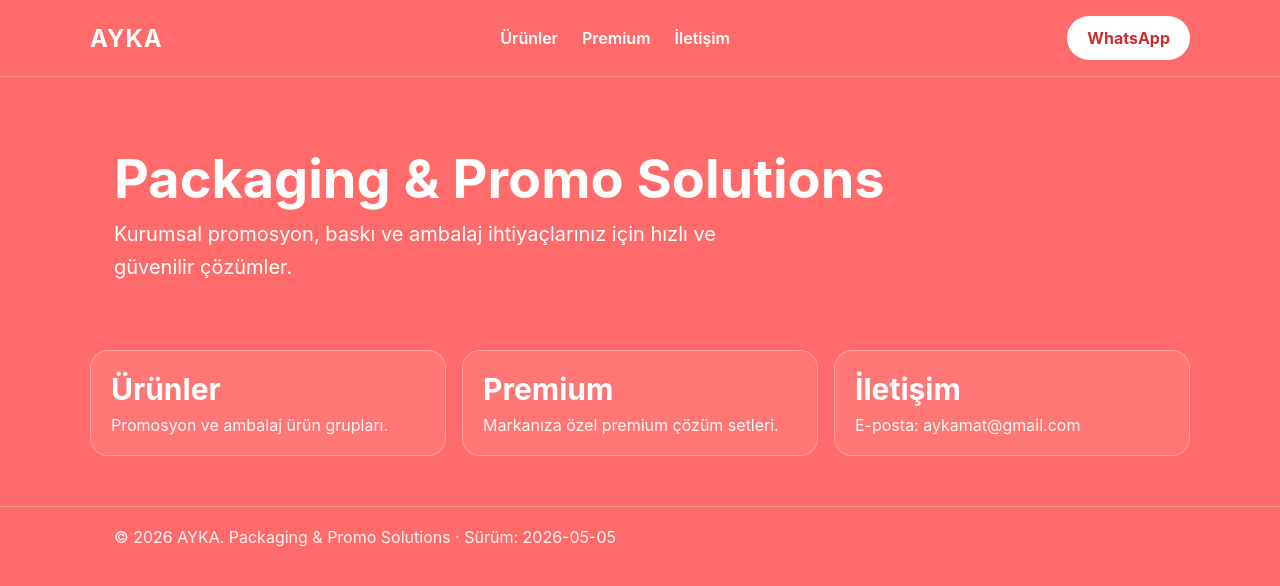
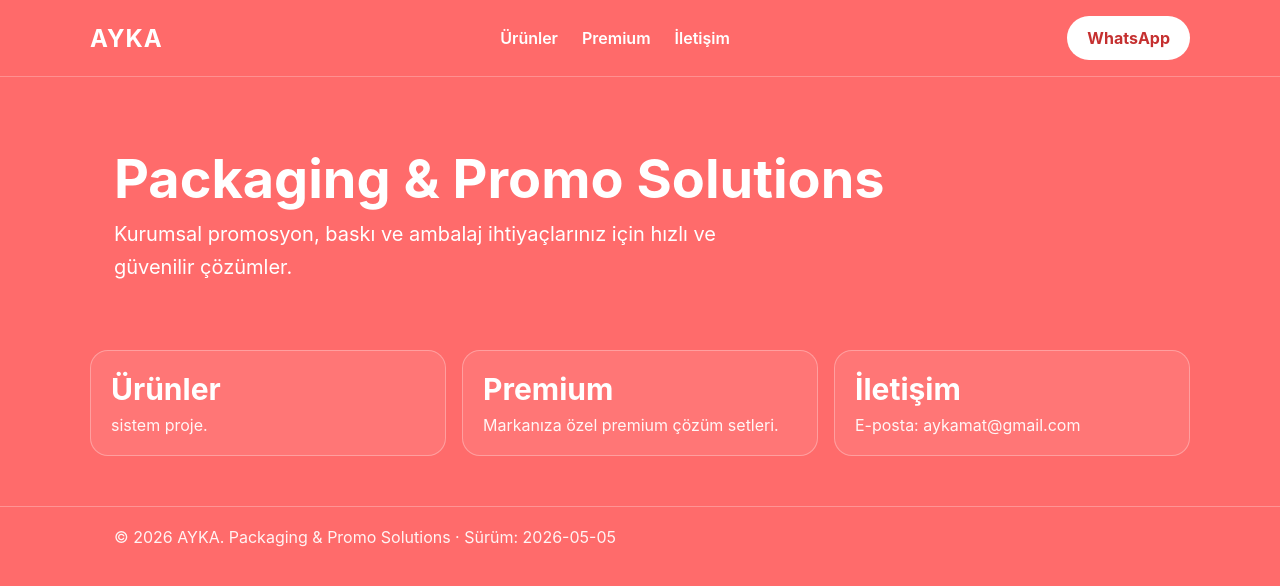
Before and after one commit to aykapromo/ayka-site, a website: page index.html in a window 1280 px wide. Drawn offline with Linux system fonts and the light colour scheme.

```diff
--- a/index.html
+++ b/index.html
@@ -56,7 +56,7 @@
     </section>
 
     <section class="container grid" id="urunler">
-      <article class="card"><h3>Ürünler</h3><p>Promosyon ve ambalaj ürün grupları.</p></article>
+      <article class="card"><h3>Ürünler</h3><p>sistem proje.</p></article>
       <article class="card" id="premium"><h3>Premium</h3><p>Markanıza özel premium çözüm setleri.</p></article>
       <article class="card" id="iletisim"><h3>İletişim</h3><p>E-posta: aykamat@gmail.com</p></article>
     </section>
```
